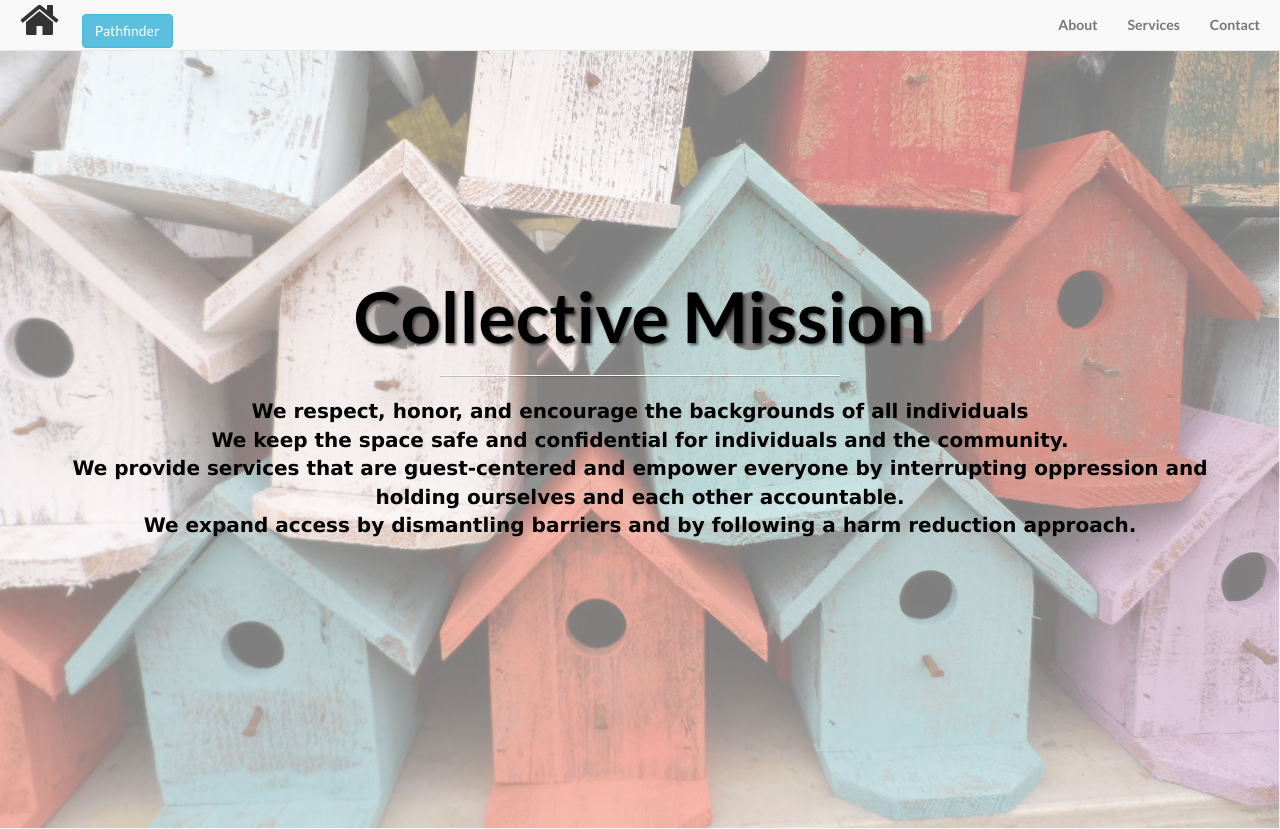
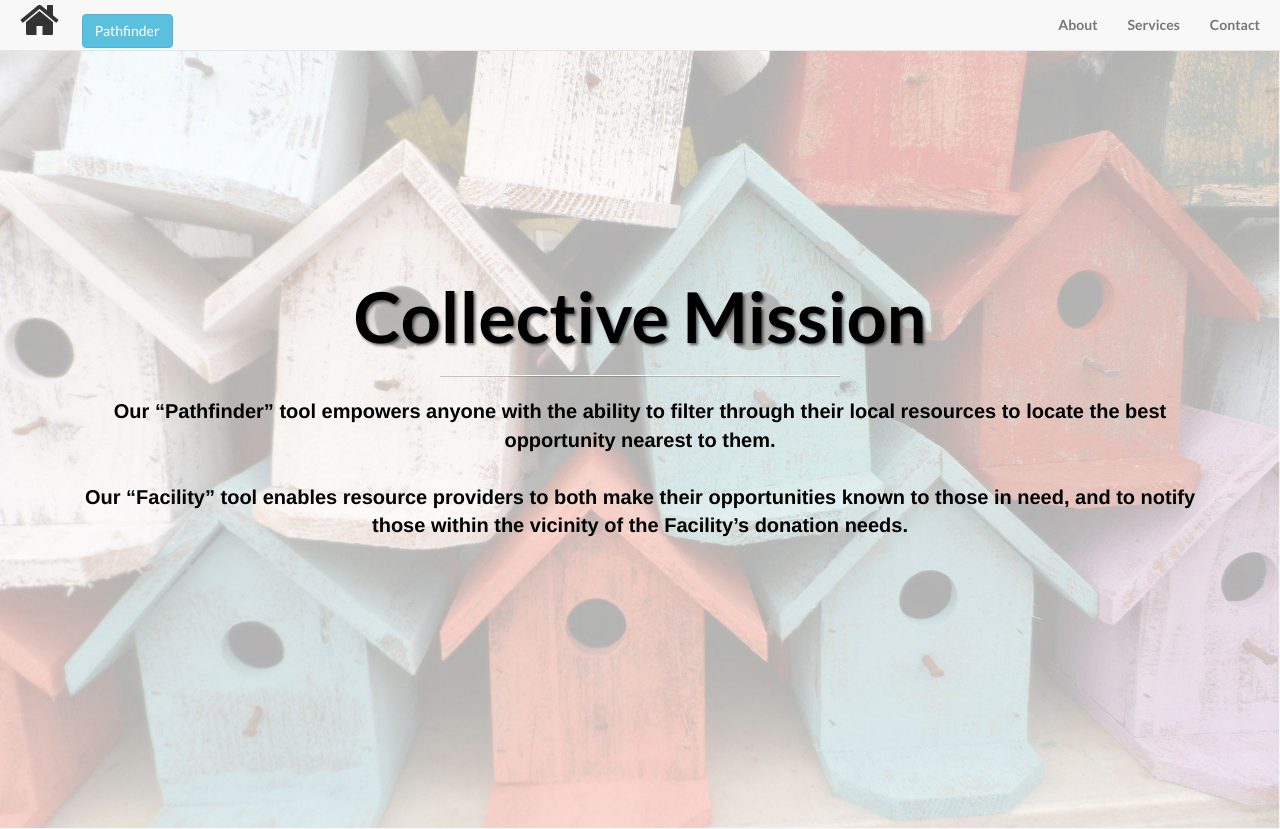
Before and after one commit to roycevanle/Blah, a Django app: page / in a window 1280 px wide. Shown: the top 829 px of the page. Run offline with Django 3.2, Linux system fonts and the light colour scheme; some libraries are stand-ins or nearby versions.

Commit message:
landing page edits

```diff
--- a/resource_finder/static/resource_finder/css/landing-page.css
+++ b/resource_finder/static/resource_finder/css/landing-page.css
@@ -165,7 +165,7 @@ h6 {
 }
 #collective_mission {
     font-size: 20px;
-    font-family: Verdana;
+    font-family: "Helvetica";
 }
 
 .intro-message h2 {
--- a/resource_finder/templates/resource_finder/index.html
+++ b/resource_finder/templates/resource_finder/index.html
@@ -57,13 +57,10 @@
                         <hr class="intro-divider">
                         <div id="collective_mission">
 	                        <p>
-                            We respect, honor, and encourage the backgrounds of all individuals
+                            Our “Pathfinder” tool empowers anyone with the ability to filter through their local resources to locate the best opportunity nearest to them.
                             <br>
-                            We keep the space safe and confidential for individuals and the community.
                             <br>
-                            We provide services that are guest-centered and empower everyone by interrupting oppression and holding ourselves and each other accountable.
-                            <br>
-                            We expand access by dismantling barriers and by following a harm reduction approach.
+                            Our “Facility” tool enables resource providers to both make their opportunities known to those in need, and to notify those within the vicinity of the Facility’s donation needs.
 	                        </p>
                         </div>
                     </div>
```
Also changed, not shown: resource_finder/templates/resource_finder/guest_sorter.html (+7 -3 lines), resource_finder/static/resource_finder/img/home-img.jpg.
